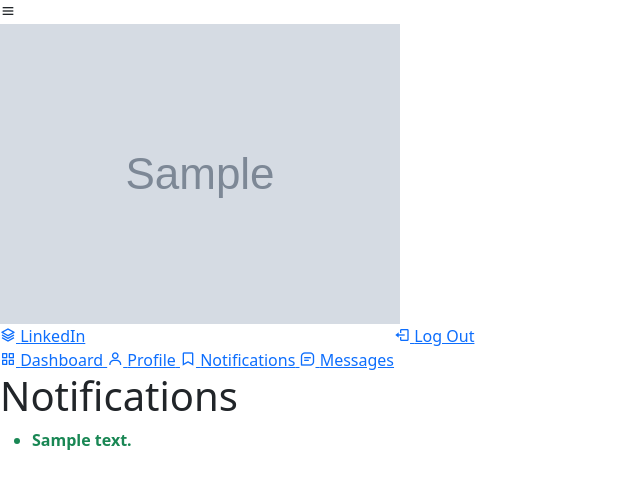
After one commit to DONISRAVANTH/linkedin, a Django app: template jobseeker/templates/notification_page.html in a window 1280 px wide. The commit adds this page. Shown: the top 489 px of the page, without its empty margins (0-640 px from the left). Run offline with Django 3.2, Linux system fonts and the light colour scheme; the template is opened without the code that fills it: most values are stand-ins (such as "Sample title", 1, 10 or a date in 2020); grey boxes marked "Sample" are stand-in pictures; some libraries are stand-ins or nearby versions.

Commit message:
Add notification feature for job seekers.

```diff
--- a/jobseeker/admin.py
+++ b/jobseeker/admin.py
@@ -2,8 +2,10 @@ from django.contrib import admin
 
 # Register your models here.
 
-from .models import JobSeeker,JobApplication
+from .models import JobSeeker,JobApplication,Notification
 
 admin.site.register(JobSeeker)
 
 admin.site.register(JobApplication)
+
+admin.site.register(Notification)
--- /dev/null
+++ b/jobseeker/templates/notification_page.html
@@ -0,0 +1,15 @@
+<!-- jobseeker/templates/notification_page.html -->
+{% extends 'base2.html' %}
+
+{% block title %}home_page{% endblock %}
+
+{% block content %}
+    <h1>Notifications</h1>
+    <ul>
+        {% for notification in notifications %}
+            <b><li class="text-success">{{ notification.message }}</li></b>
+        {% empty %}
+            <li class="text-danger">No notifications</li>
+        {% endfor %}
+    </ul>
+{% endblock content %}
--- a/jobseeker/urls.py
+++ b/jobseeker/urls.py
@@ -9,5 +9,5 @@ urlpatterns = [
     path('job-seeker-profile/', views.job_seeker_profile, name='job_seeker_profile'),
     path('update_job_seeker_form/', views.update_job_seeker_form, name='update_jobseeker'),
     path('apply_job/<int:post_pk>/', views.apply_job, name='apply_job'),
-
+    path('notifications/', views.notification_page, name='notification-page'),
 ]
--- a/templates/base2.html
+++ b/templates/base2.html
@@ -56,9 +56,9 @@
                         <span class="nav__name">Profile</span>
                     </a>
 
-                    <a href="#" class="nav__link">
+                    <a href="{% url 'notification-page' %}" class="nav__link">
                         <i class='bx bx-bookmark nav__icon'></i>
-                        <span class="nav__name">Users</span>
+                        <span class="nav__name">Notifications</span>
                     </a>
 
                     <a href="#" class="nav__link">
```
Also changed, not shown: company/views.py (+10 -0 lines), jobseeker/models.py (+9 -0 lines), jobseeker/views.py (+8 -0 lines), jobseeker/migrations/0016_notification.py (added).
